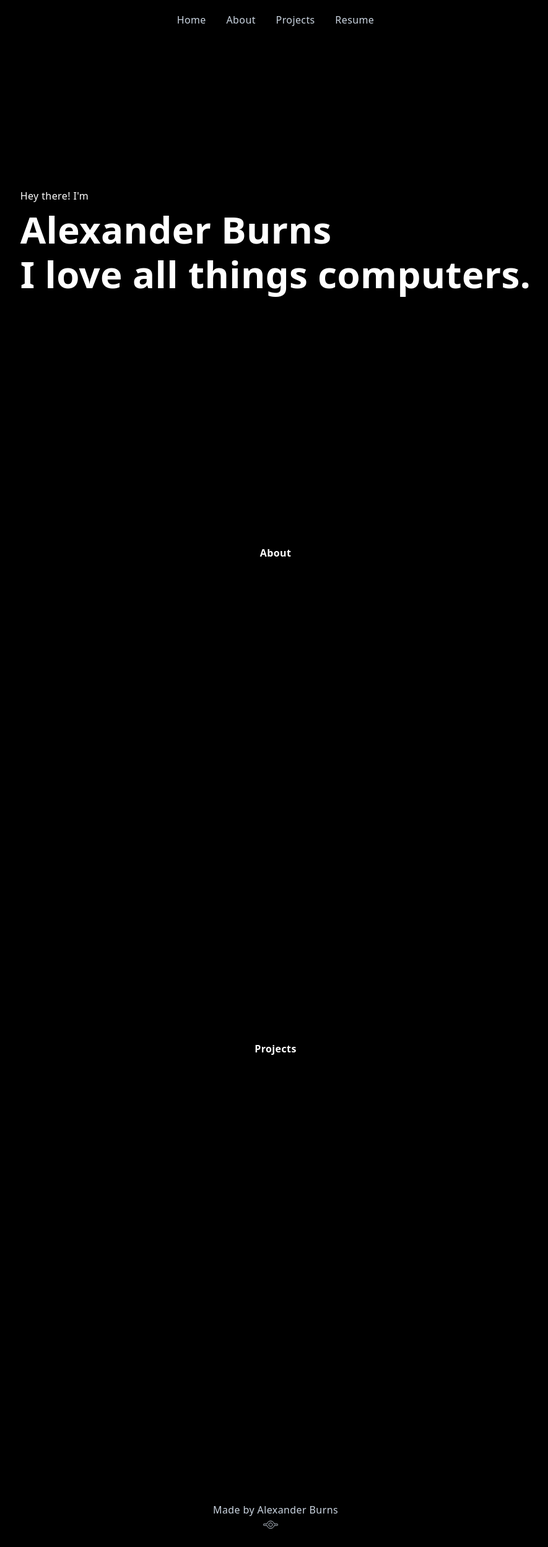
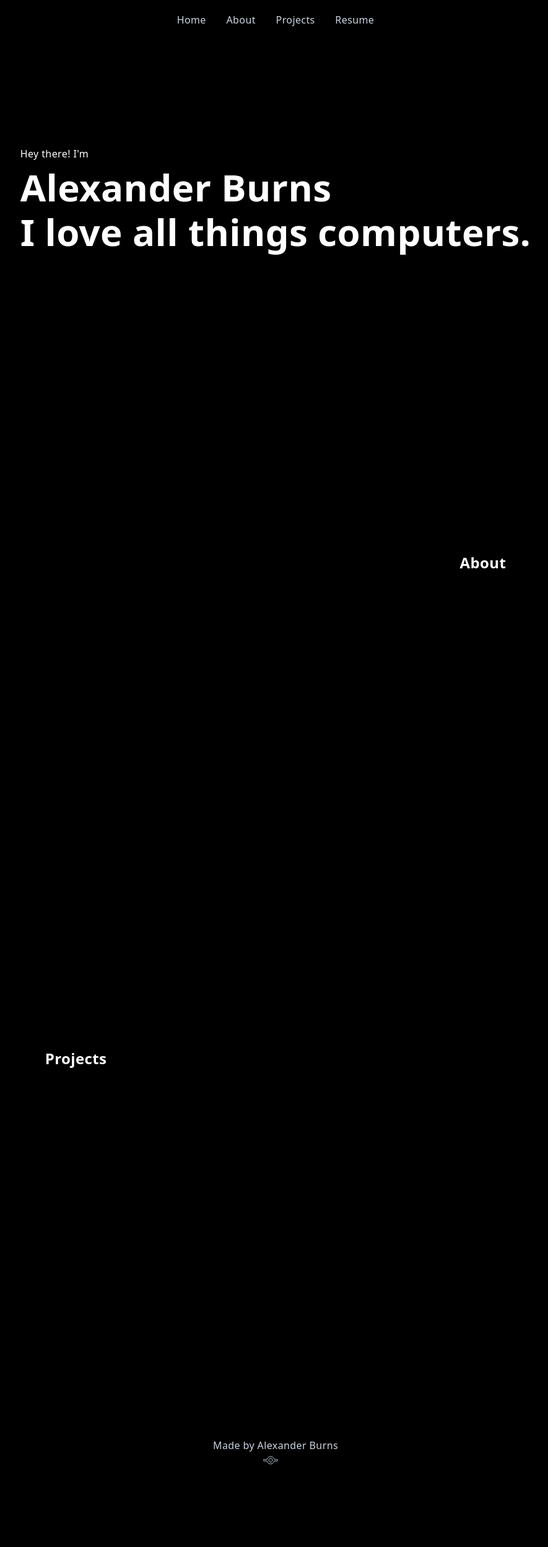
Before and after one commit to Jharopa/personal-site, a Next.js app: page / in a window 1280 px wide. Shown: the whole page at 62% size, without its empty margins (195-1080 px from the left). After the commit the page ends 2400 px from the top, so only its background shows below. Built offline with nearby package versions, Linux system fonts and the light colour scheme; no server answers.

Commit message:
Style Changes
Changes and addtions to several components.

```diff
--- a/src/components/Footer.tsx
+++ b/src/components/Footer.tsx
@@ -10,7 +10,7 @@ const Footer = () => {
   }, []);
 
   return (
-    <footer className="flex h-16 items-center justify-center bg-[#000000] py-12 text-slate-300">
+    <footer className="my-6 flex h-16 items-center justify-center bg-[#000000] text-slate-300">
       <a
         href="https://github.com/Jharopa/personal-site"
         className="hover:text-white"
--- a/src/components/Hero.tsx
+++ b/src/components/Hero.tsx
@@ -7,8 +7,8 @@ const Hero = () => {
       <motion.div
         initial={{ y: -200, opacity: 0 }}
         animate={{ y: 0, opacity: 1 }}
-        transition={{ duration: 1.0 }}
-        className="my-56 flex h-2/3 flex-col"
+        transition={{ duration: 1.2 }}
+        className="flex h-2/3 flex-col justify-center"
       >
         <p className="pb-3">Hey there! I'm</p>
         <h1 className="pb-3 text-6xl">Alexander Burns</h1>
--- a/src/components/Layout.tsx
+++ b/src/components/Layout.tsx
@@ -9,7 +9,6 @@ const Layout = ({ children }: { children: React.ReactNode }) => {
       <div className="flex h-screen flex-col justify-between">
         <Header />
         <main className="w-max-2xl mx-auto">{children}</main>
-        <Footer />
       </div>
     </>
   );
--- a/src/components/NavLink.tsx
+++ b/src/components/NavLink.tsx
@@ -18,7 +18,7 @@ const NavLink = ({ href, children }: NavLinkProps) => {
         <motion.a
           initial={{ opacity: 0 }}
           animate={{ opacity: 1 }}
-          transition={{ duration: 1.0, delay: 1.0 }}
+          transition={{ duration: 1.0, delay: 1.4 }}
           className={className}
         >
           {children}
@@ -32,7 +32,7 @@ const NavLink = ({ href, children }: NavLinkProps) => {
       href={href}
       initial={{ opacity: 0 }}
       animate={{ opacity: 1 }}
-      transition={{ duration: 1.0, delay: 1.0 }}
+      transition={{ duration: 1.0, delay: 1.4 }}
       className={className}
     >
       {children}
--- a/src/components/Section.tsx
+++ b/src/components/Section.tsx
@@ -4,7 +4,8 @@ interface SectionProps {
 }
 
 const Section = ({ children, id }: SectionProps) => {
-  const className: string = 'h-screen w-full py-20';
+  const className: string =
+    'flex flex-col justify-between h-screen w-full pt-20';
 
   if (id) {
     return (
--- a/src/pages/index.tsx
+++ b/src/pages/index.tsx
@@ -2,6 +2,7 @@ import PageTitle from 'components/PageTitle';
 import Layout from 'components/Layout';
 import Hero from 'components/Hero';
 import Section from 'components/Section';
+import Footer from 'components/Footer';
 
 const Home = () => {
   return (
@@ -10,10 +11,11 @@ const Home = () => {
       <Layout>
         <Hero />
         <Section id="about">
-          <h1 className="flex flex-row justify-center">About</h1>
+          <h1 className="mt-3 mr-10 flex justify-end text-2xl">About</h1>
         </Section>
         <Section id="projects">
-          <h1 className="flex flex-row justify-center">Projects</h1>
+          <h1 className="mt-3 ml-10 flex justify-start text-2xl">Projects</h1>
+          <Footer />
         </Section>
       </Layout>
     </>
```
